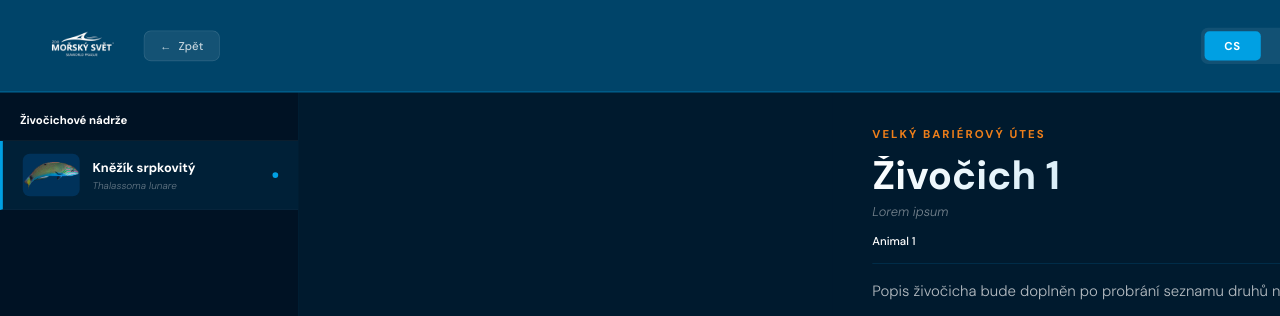
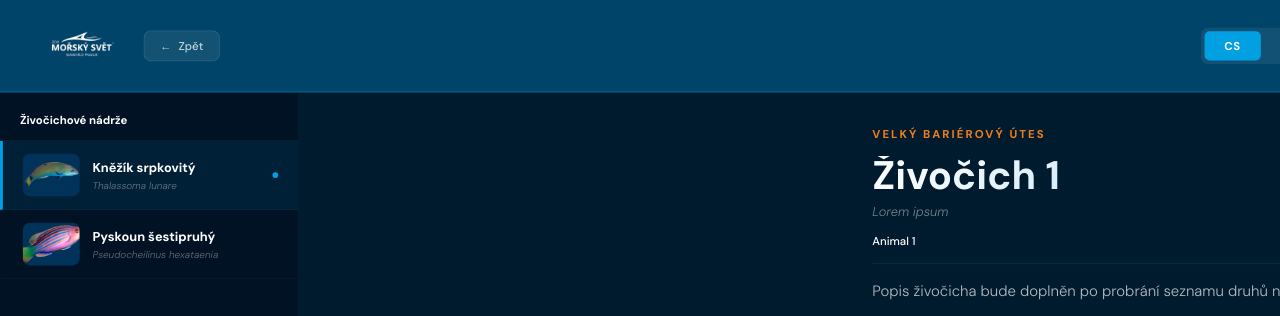
Before and after one commit to velenskym/Morskysvet-GBR, a plain HTML site: page zivocichove.html in a window 1280 px wide. Shown: the top 316 px of the page. Drawn offline with Linux system fonts and the light colour scheme.

Commit message:
Admin: aktualizace živočichů

```diff
--- a/zivocichove.html
+++ b/zivocichove.html
@@ -303,6 +303,14 @@
       </div>
       <div class="animal-active-dot"></div>
     </div>
+    <div class="animal-item" onclick="selectAnimal(1)">
+      <div class="animal-thumb"><img src="images/zivoc_1776415115515.jpg" alt="Pyskoun šestipruhý"></div>
+      <div class="animal-names">
+        <div class="animal-cs" data-cs="Pyskoun šestipruhý" data-en="Sixline wrasse">Pyskoun šestipruhý</div>
+        <div class="animal-la">Pseudocheilinus hexataenia</div>
+      </div>
+      <div class="animal-active-dot"></div>
+    </div>
   </nav>
 
   <!-- DETAIL -->
@@ -345,7 +353,7 @@
 <script>
   let currentLang = 'cs';
   let currentIndex = 0;
-  const total = 1;
+  const total = 2;
 
   // --- Data živočichů — doplnit po probrání druhů ---
   const animals = [
@@ -358,6 +366,17 @@
     "desc_cs": "Je to aktivní denní druh, který obývá laguny korálových útesů a příbřežní útesy. Celý den hledá potravu, kterou tvoří drobní bezobratlí nebo jikry.\nSvůj život začíná jako samice, v dospělosti pak někteří projdou rodozměnou a změní se v samce. Celý proces trvá jen 10 dní.\nVytírá se v párech nebo hromadně, jikry plavou a jsou unášeny proudy.",
     "desc_en": "",
     "img": "images/zivoc_1776414813360.jpg",
+    "map": "images/mapa_rozsireni.svg"
+  },
+  {
+    "cs": "Pyskoun šestipruhý",
+    "en": "Sixline wrasse",
+    "la": "Pseudocheilinus hexataenia",
+    "tag_cs": "Velký bariérový útes",
+    "tag_en": "Great Barrier Reef",
+    "desc_cs": "Tato drobná rybka se ukrývá mezi větvemi tvrdých korálů. Neustále opatrně propátrává své okolí, a hledá drobnou živou potravu.\nV akváriích jsou známí jako jedni z mála, kteří požíraji nechtěné ploštěnky – drobné bezobratlé žijící na povrchu kamenů i korálů.\nI když se snaží žít skrytým způsobem života, tak jsou velmi aktivní a stále na lovu.",
+    "desc_en": "",
+    "img": "images/zivoc_1776415115515.jpg",
     "map": "images/mapa_rozsireni.svg"
   }
 ];
```
